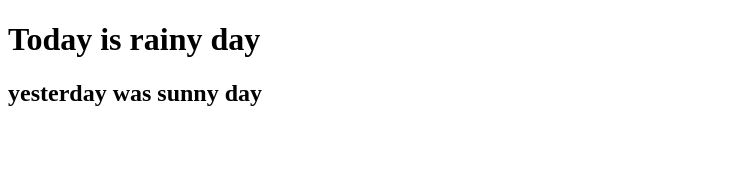
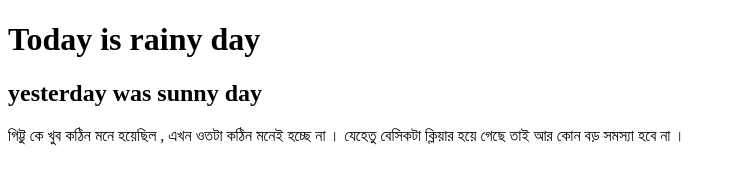
Before and after one commit to shaonkislo2/my-1stpractice-repo, a plain HTML site: page index.html in a window 1280 px wide. Shown: the whole page, without its empty margins (0-737 px from the left). Drawn offline with Linux system fonts and the light colour scheme.

Commit message:
git is no problem !!!

```diff
--- a/index.html
+++ b/index.html
@@ -9,6 +9,7 @@
 <body>
   <h1>Today is rainy day </h1>
   <h2>yesterday was sunny day</h2>
+  <p>গিট্টু কে খুব কঠিন মনে হয়েছিল , এখন ওতটা কঠিন মনেই হচ্ছে না । যেহেতু বেসিকটা ক্লিয়ার হয়ে গেছে তাই আর কোন বড় সমস্যা হবে না । </p>
 
 </body>
 </html>
```
